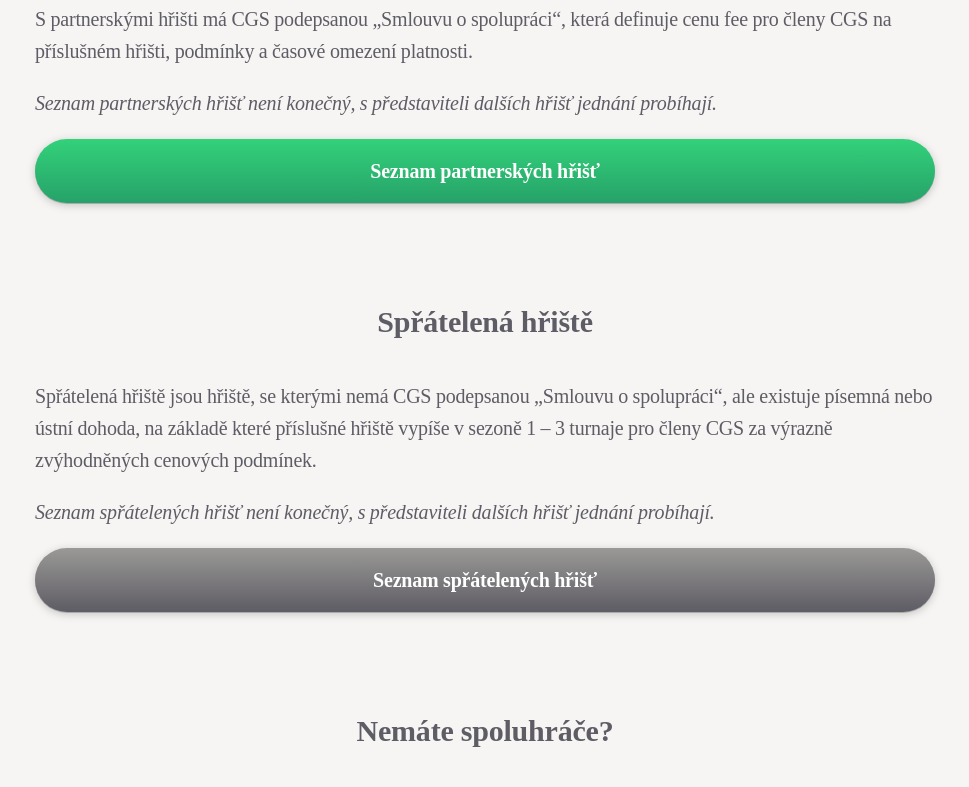
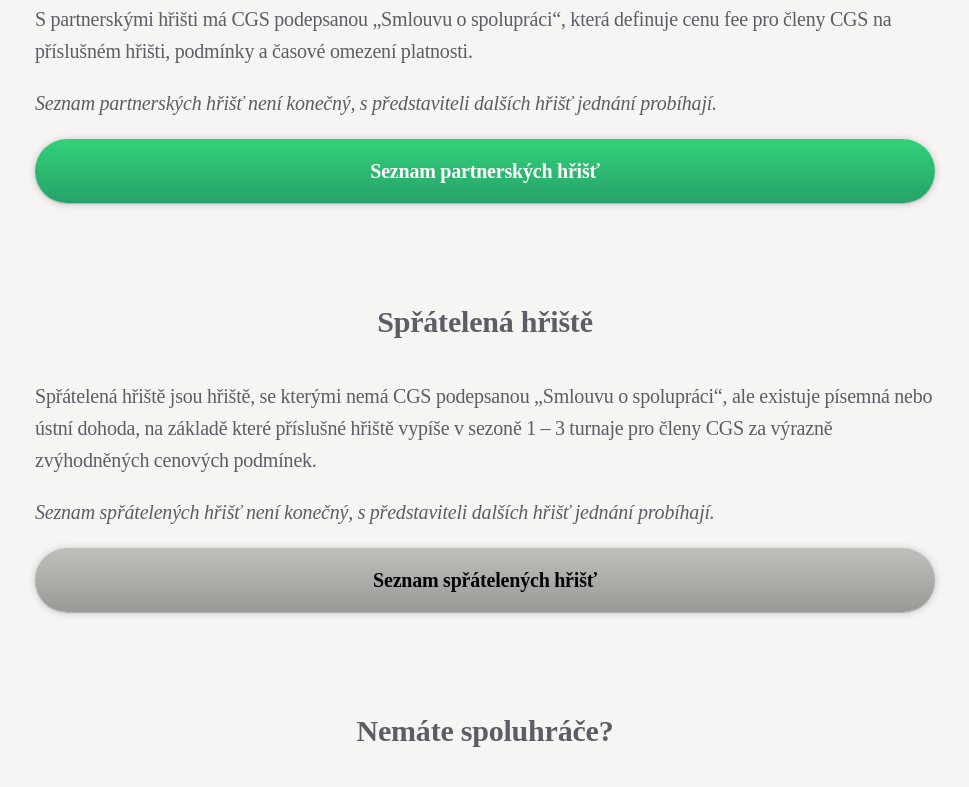
Before and after one commit to jimmac/cgscz.eu, a plain HTML site: page index.html in a window 1280 px wide. Shown: the part 2457-3244 px from the top of the page, without its empty margins (155-1124 px from the left). Drawn offline with Linux system fonts and the light colour scheme; a web font is replaced by a local one.

Commit message:
button colors

```diff
--- a/style.css
+++ b/style.css
@@ -151,18 +151,18 @@
   font-weight: bold;
   padding: 0.8em;
   text-decoration: none;
-  transition: all 0.35s cubic-bezier(0.17, 0.89, 0.32, 1.28);
-  filter: /* Sharp drop shadow */
-          drop-shadow(0 0.08rem 0.03em rgba(0,0,0, 0.2))
+  transition: all 200ms ease-in-out;
+  box-shadow: /* Sharp drop shadow */
+          0 1px 1px rgba(0,0,0, 0.2),
           /* Diffuse ambient shadow */
-          drop-shadow(0 0.1rem 0.2em rgba(0,0,0, 0.2));
+          0 1px 0.4em rgba(0,0,0, 0.2);
 }
   .button:hover {
-    transform: scale(1.05);
     cursor: pointer;
   }
   .button:active {
-    transform: scale(0.98);
+    transform: scale(0.99);
+    box-shadow: none;
   }
 
   .small.button {
@@ -182,7 +182,10 @@
     background: linear-gradient(180deg, var(--green3) 0%, var(--green5) 100%);
     color: white;
   }
-  .green-button.button:active {
+  .button.green-button:hover {
+    background: linear-gradient(180deg, var(--green2) 0%, var(--green4) 100%);
+  }
+  .button.green-button:active {
     background: var(--green5);
   }
   .blue-button {
@@ -194,11 +197,12 @@
     color: #241f31;
   }
   .gray-button {
-    background: linear-gradient(0deg, #5e5c64 0%, #9a9996 100%);
-    color: white;
+    background: linear-gradient(0deg, var(--light5) 0%, var(--light4) 100%);
+    color: var(--dark5);
   }
   .gray-button.button:active {
     background: var(--light5);
+    box-shadow: none;
   }
   .red-button {
     background: linear-gradient(0deg, #c01c28 0%, #ed333b 100%);
```
